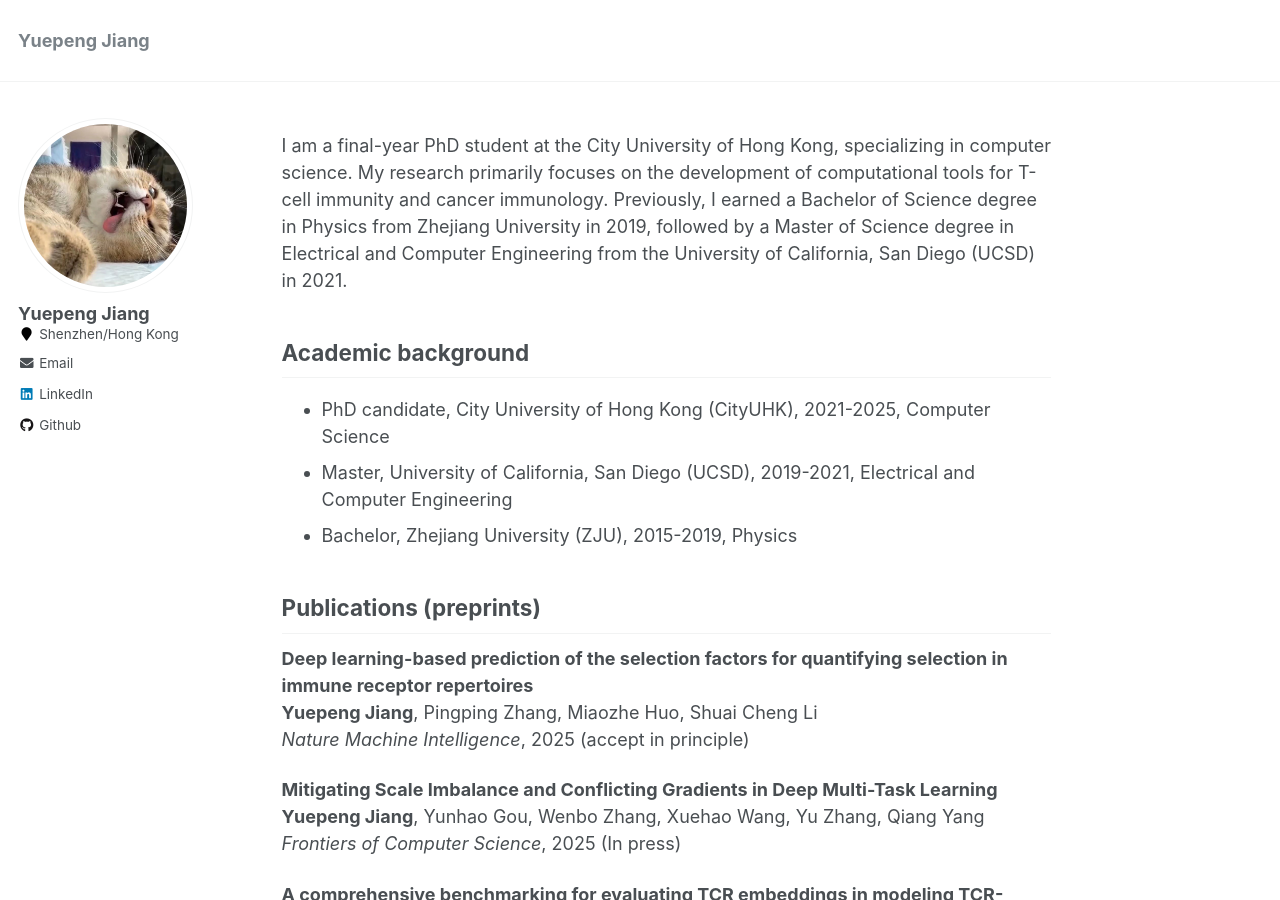
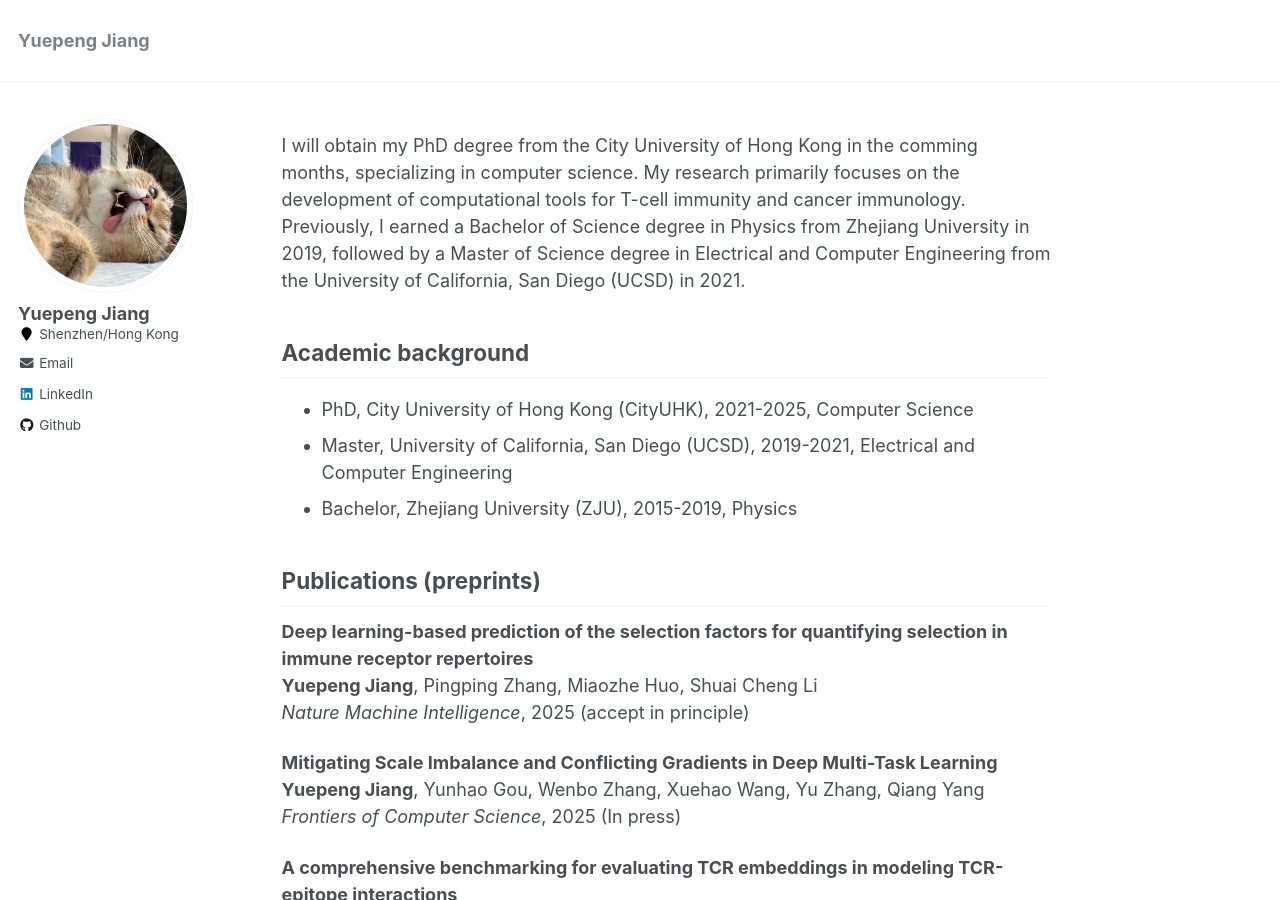
Before and after one commit to jiangdada1221/jiangdada1221.github.io, a Jekyll site: the page built from _pages/about.md, in a window 1280 px wide and 900 px high. Built offline with Jekyll 4.4.1, drawn with Linux system fonts in a browser that asks for light colours.

Commit message:
Update about.md

```diff
--- a/_pages/about.md
+++ b/_pages/about.md
@@ -7,7 +7,7 @@ redirect_from:
   - /about/
   - /about.html
 ---
-I am a final-year PhD student at the City University of Hong Kong, specializing in computer science. My research primarily focuses on the development of computational tools for T-cell immunity and cancer immunology. Previously, I earned a Bachelor of Science degree in Physics from Zhejiang University in 2019, followed by a Master of Science degree in Electrical and Computer Engineering from the University of California, San Diego (UCSD) in 2021. <br />
+I will obtain my PhD degree from the City University of Hong Kong in the comming months, specializing in computer science. My research primarily focuses on the development of computational tools for T-cell immunity and cancer immunology. Previously, I earned a Bachelor of Science degree in Physics from Zhejiang University in 2019, followed by a Master of Science degree in Electrical and Computer Engineering from the University of California, San Diego (UCSD) in 2021. <br />
 
 <!-- A little bit of myself: I grew up in Shenzhen, a wonderful city in China. Playing the violin and sports are used to be my daily routine before my undergraduate study and I have earned the Level 10 Certification of Violin at my early age. I'm a life-long lover of the video game “Fantasy Westward Journey” (梦幻西游). Welcome to my [BiliBili channel!](https://space.bilibili.com/484406122?spm_id_from=333.1007.0.0). <br /> -->
 
@@ -15,7 +15,7 @@ I am a final-year PhD student at the City University of Hong Kong, specializing
 
 
 ## Academic background
-- PhD candidate, City University of Hong Kong (CityUHK), 2021-2025, Computer Science <br />
+- PhD, City University of Hong Kong (CityUHK), 2021-2025, Computer Science <br />
 - Master, University of California, San Diego (UCSD), 2019-2021, Electrical and Computer Engineering <br />
 - Bachelor, Zhejiang University (ZJU), 2015-2019, Physics
 
```
